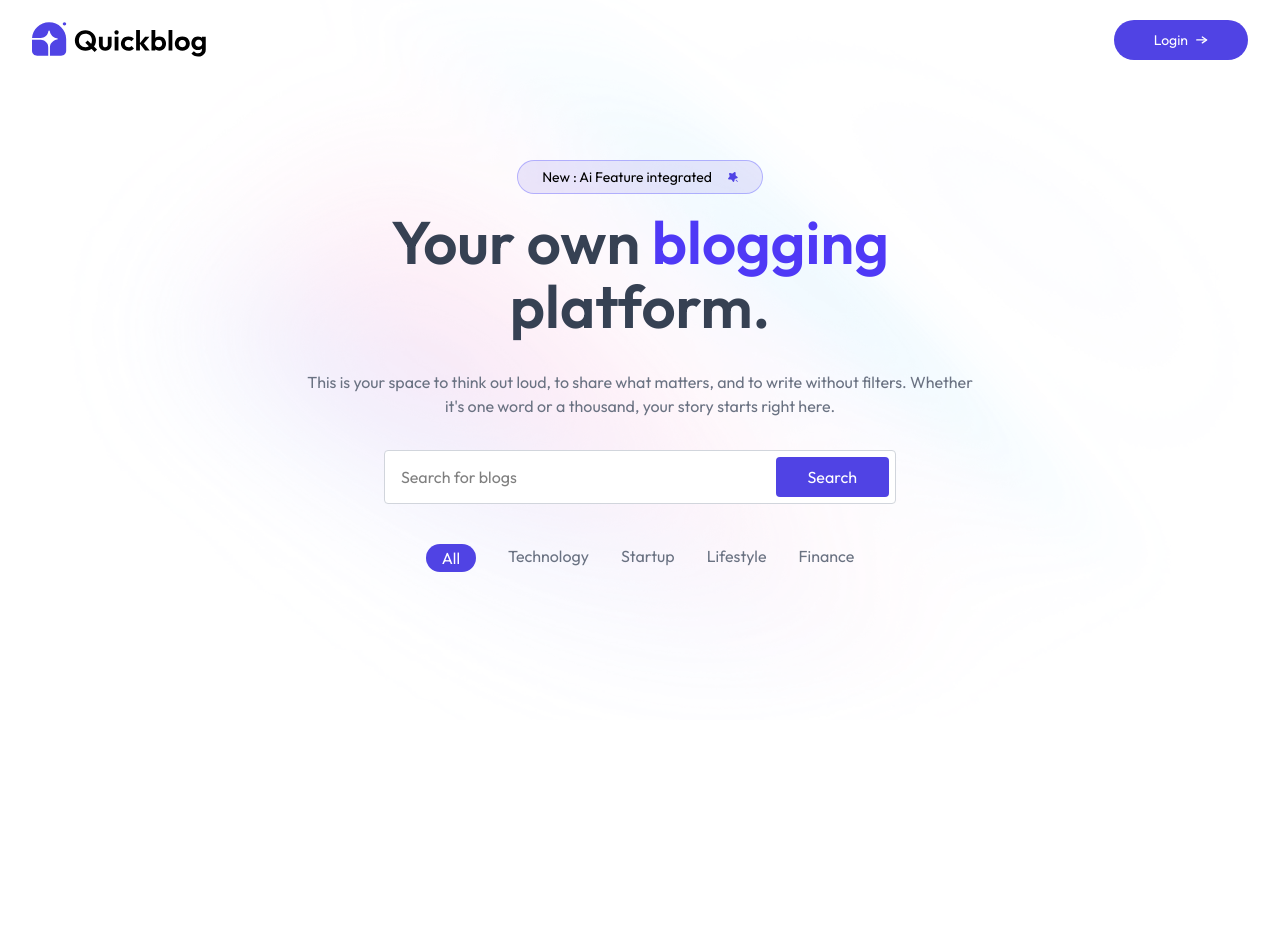
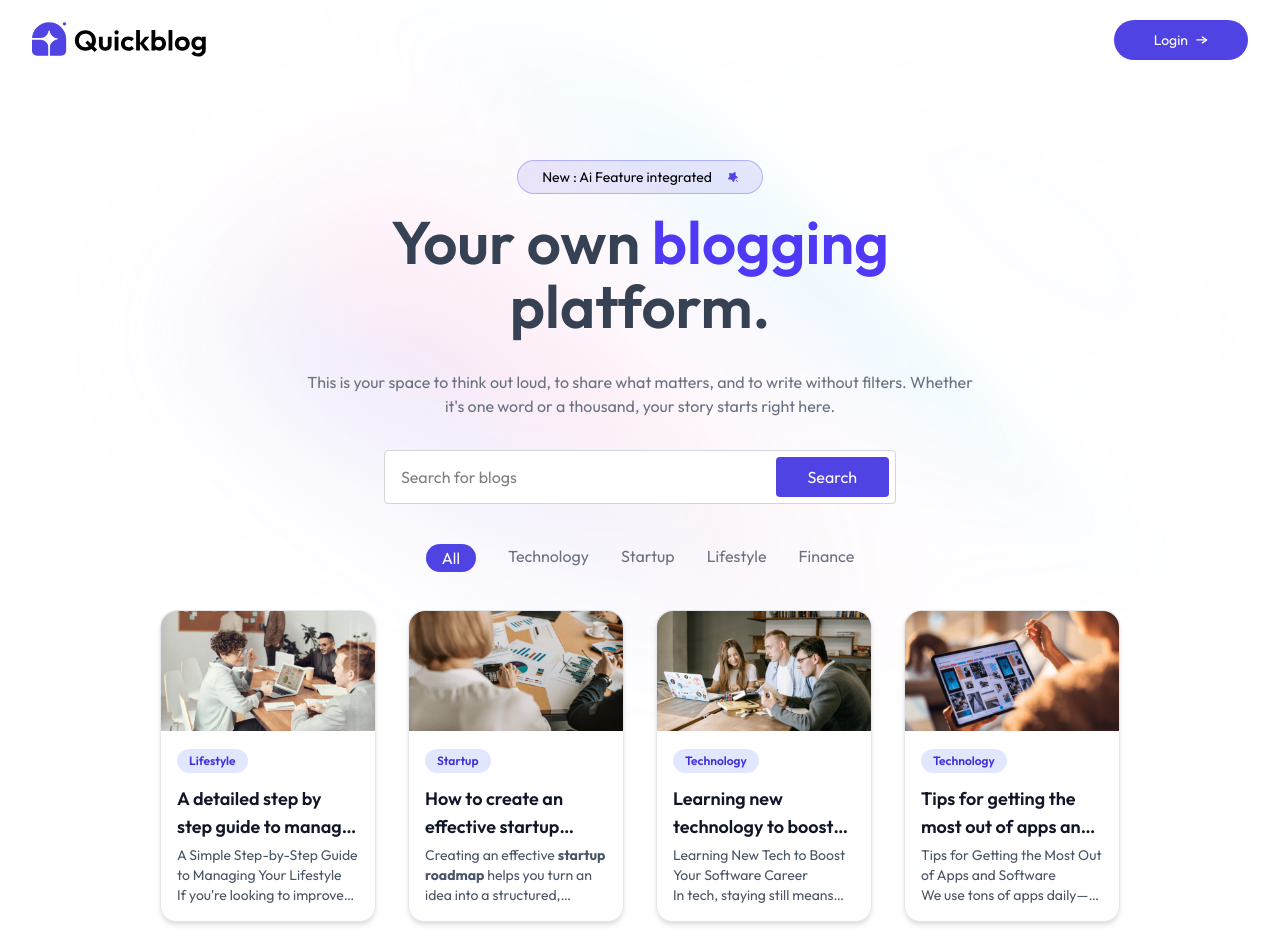
Before and after one commit to almamun528/blog-project, a React (Vite) app in the folder blog-client/: page / in a window 1280 px wide. Shown: the top 952 px of the page. Before the commit the page ends 800 px from the top, so only its background shows below. Built offline with nearby package versions, Linux system fonts and the light colour scheme.

Commit message:
add blog card style

```diff
--- a/blog-client/package.json
+++ b/blog-client/package.json
@@ -11,6 +11,7 @@
   },
   "dependencies": {
     "@tailwindcss/vite": "^4.1.11",
+    "motion": "^12.23.6",
     "react": "^19.1.0",
     "react-dom": "^19.1.0",
     "react-router-dom": "^7.6.3",
--- /dev/null
+++ b/blog-client/src/components/Blog-Card/BlogCard.jsx
@@ -0,0 +1,39 @@
+import React from "react";
+import { useNavigate } from "react-router-dom";
+
+function BlogCard({ blog }) {
+  const { title, description, category, image, _id } = blog;
+  const navigate = useNavigate();
+
+  return (
+    <div
+      onClick={() => navigate(`/blog/${_id}`)}
+      className="cursor-pointer max-w-sm bg-white border border-gray-200 rounded-2xl shadow-md hover:shadow-xl hover:scale-[1.02] transition-all duration-300"
+    >
+      <div className="overflow-hidden rounded-t-2xl">
+        <img
+          src={image}
+          alt={title}
+          className="w-full aspect-video object-cover hover:scale-105 transition-transform duration-300"
+        />
+      </div>
+
+      <div className="p-4">
+        <span className="inline-block bg-indigo-100 text-indigo-700 px-3 py-1 text-xs font-semibold rounded-full mb-3">
+          {category}
+        </span>
+
+        <h3 className="text-lg font-semibold text-gray-900 mb-1 line-clamp-2">
+          {title}
+        </h3>
+
+        <p
+          dangerouslySetInnerHTML={{ __html: description?.slice(0, 150) }}
+          className="text-sm text-gray-600 line-clamp-3"
+        ></p>
+      </div>
+    </div>
+  );
+}
+
+export default BlogCard;
--- a/blog-client/src/components/Blog-List/BlogList.jsx
+++ b/blog-client/src/components/Blog-List/BlogList.jsx
@@ -1,5 +1,7 @@
 import React, { useState } from "react";
-import { blogCategories } from "../../assets/assets";
+import { blog_data, blogCategories } from "../../assets/assets";
+import { motion } from "motion/react";
+import BlogCard from "../Blog-Card/BlogCard";
 
 function BlogList() {
   const [menu, setMenu] = useState("All");
@@ -18,14 +20,24 @@ function BlogList() {
             >
               {item}
             </button>
-            {menu === item &&(
-                <div className="absolute left-0 right-0 top-0 h-7 -z-1 bg-primary rounded-full "></div>
-              )}
+            {menu === item && (
+              <motion.div
+                layoutId="underline"
+                transition={{ type: "spring", stiffness: 500, dumping: 30 }}
+                className="absolute left-0 right-0 top-0 h-7 -z-1 bg-primary rounded-full "
+              ></motion.div>
+            )}
           </div>
         ))}
       </div>
       {/* blog Card */}
-      <div></div>
+      <div className="grid grid-cols-1 sm:grid-cols-2 md:grid-cols-3 xl:grid-cols-4 gap-8 mb-24 mx-8 sm:max-16 xl:mx-40">
+        {blog_data
+          ?.filter((blog) => (menu === "All" ? true : blog.category === menu))
+          .map((blog) => (
+            <BlogCard key={blog?._id} blog={blog} />
+          ))}
+      </div>
     </section>
   );
 }
```
Also changed, not shown: 1 other file (tests, documents, lock files or other folders).
